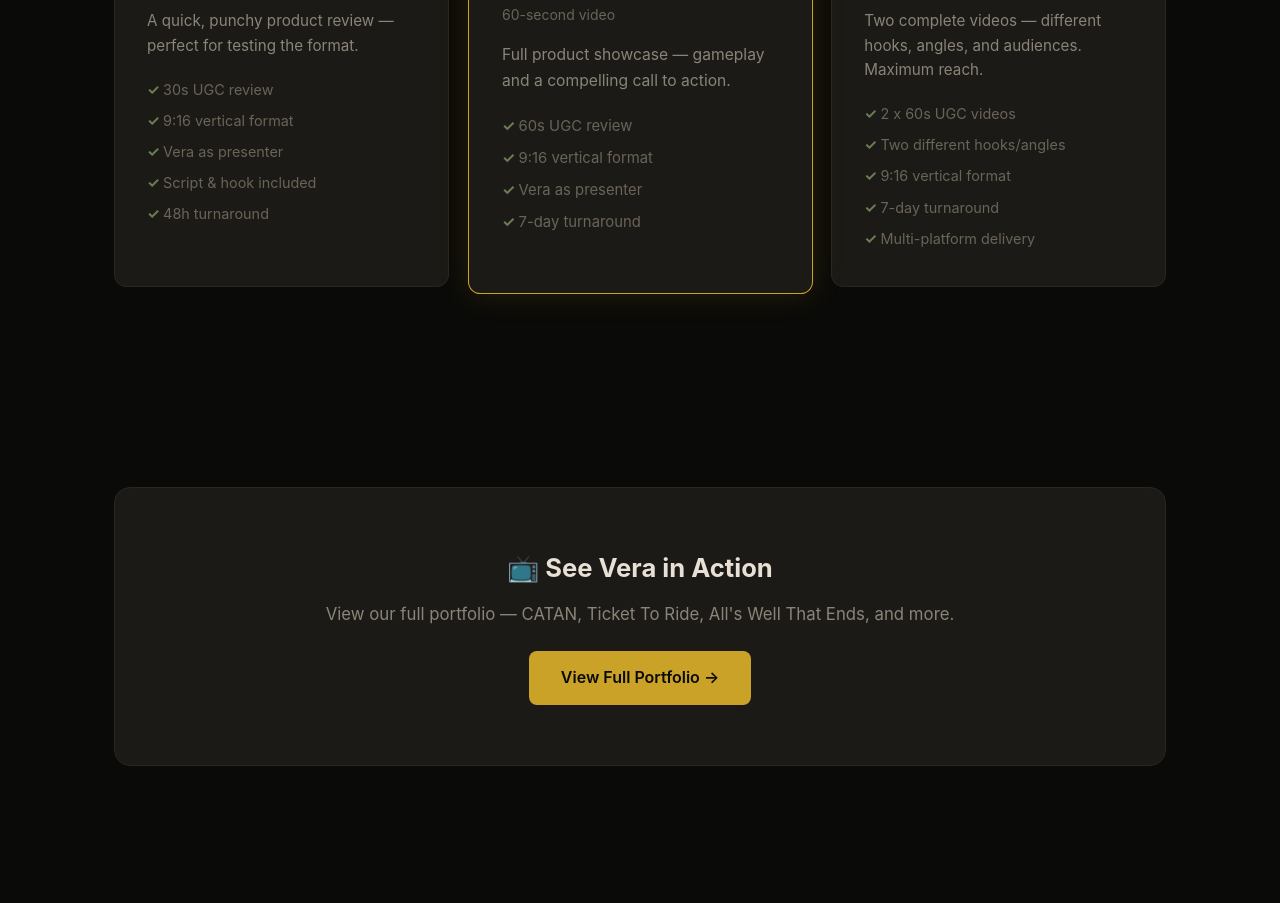
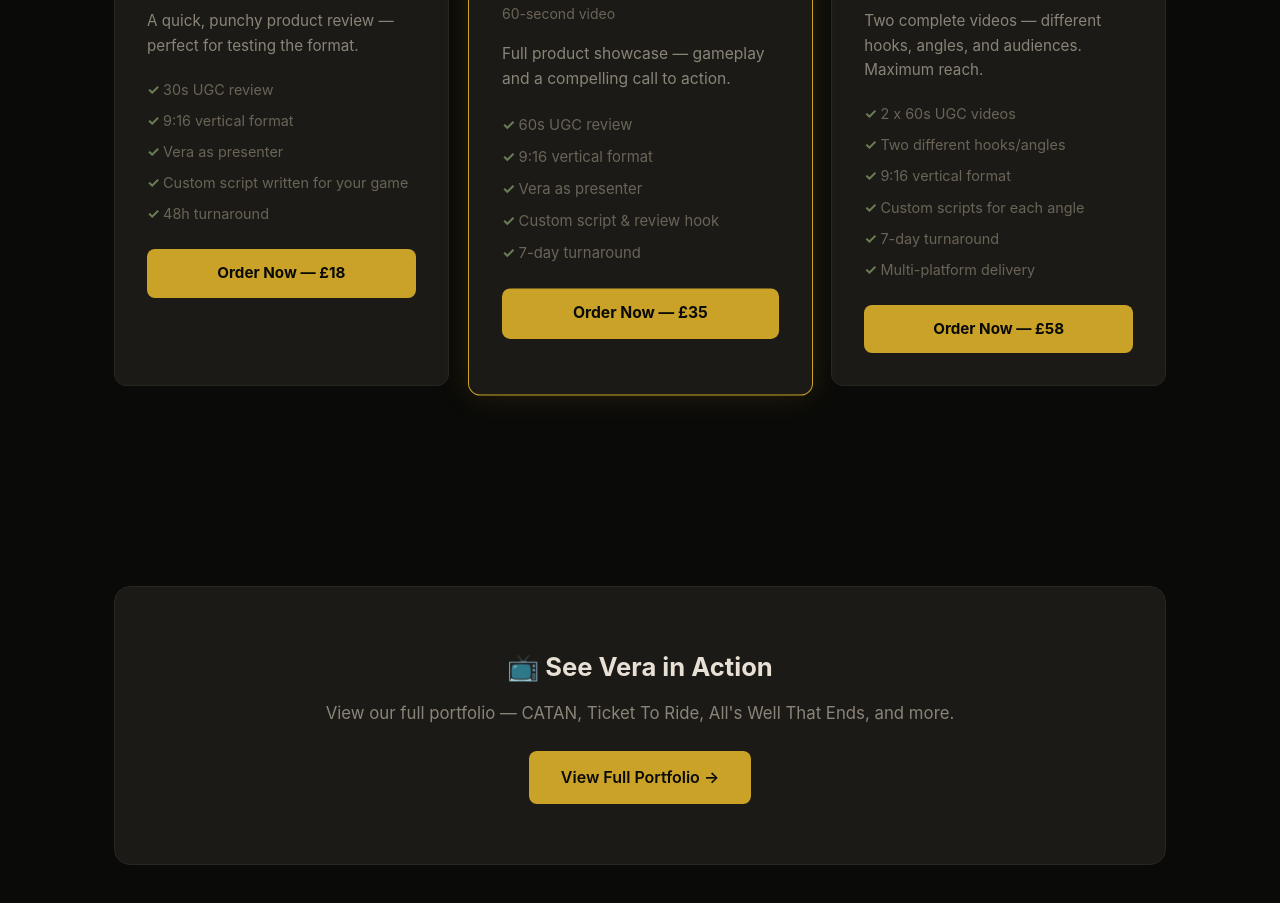
Before and after one commit to GeezerUK/vera-board-game-marketing, a plain HTML site: page index.html in a window 1280 px wide. Shown: the part 1973-2876 px from the top of the page. Drawn offline with Linux system fonts and the light colour scheme.

Commit message:
Add Stripe-powered Order Now buttons to pricing cards; clarify custom script feature

```diff
--- a/index.html
+++ b/index.html
@@ -353,6 +353,32 @@
             font-weight: 700;
         }
 
+        .service-card .order-btn {
+            display: block;
+            width: 100%;
+            margin-top: 20px;
+            padding: 12px;
+            border-radius: 8px;
+            font-weight: 700;
+            font-size: 0.95rem;
+            text-decoration: none;
+            text-align: center;
+            transition: all 0.2s;
+            cursor: pointer;
+            border: none;
+        }
+
+        .service-card .order-btn.square {
+            background: var(--brass);
+            color: #0A0A08;
+        }
+
+        .service-card .order-btn.square:hover {
+            background: #D4AD2E;
+            box-shadow: 0 4px 20px var(--brass-glow);
+            transform: translateY(-1px);
+        }
+
         .service-card .popular-badge {
             background: var(--brass);
             color: #0A0A08;
@@ -555,9 +581,10 @@
                     <li>30s UGC review</li>
                     <li>9:16 vertical format</li>
                     <li>Vera as presenter</li>
-                    <li>Script & hook included</li>
+                    <li>Custom script written for your game</li>
                     <li>48h turnaround</li>
                 </ul>
+                <a href="#" class="order-btn square" data-plan="basic">Order Now — £18</a>
             </div>
             <div class="service-card popular">
                 <div class="popular-badge">Most Popular</div>
@@ -571,8 +598,10 @@
                     <li>60s UGC review</li>
                     <li>9:16 vertical format</li>
                     <li>Vera as presenter</li>
+                    <li>Custom script & review hook</li>
                     <li>7-day turnaround</li>
                 </ul>
+                <a href="#" class="order-btn square" data-plan="standard">Order Now — £35</a>
             </div>
             <div class="service-card">
                 <div class="icon">🚀</div>
@@ -585,9 +614,11 @@
                     <li>2 x 60s UGC videos</li>
                     <li>Two different hooks/angles</li>
                     <li>9:16 vertical format</li>
+                    <li>Custom scripts for each angle</li>
                     <li>7-day turnaround</li>
                     <li>Multi-platform delivery</li>
                 </ul>
+                <a href="#" class="order-btn square" data-plan="premium">Order Now — £58</a>
             </div>
         </div>
     </div>
```
